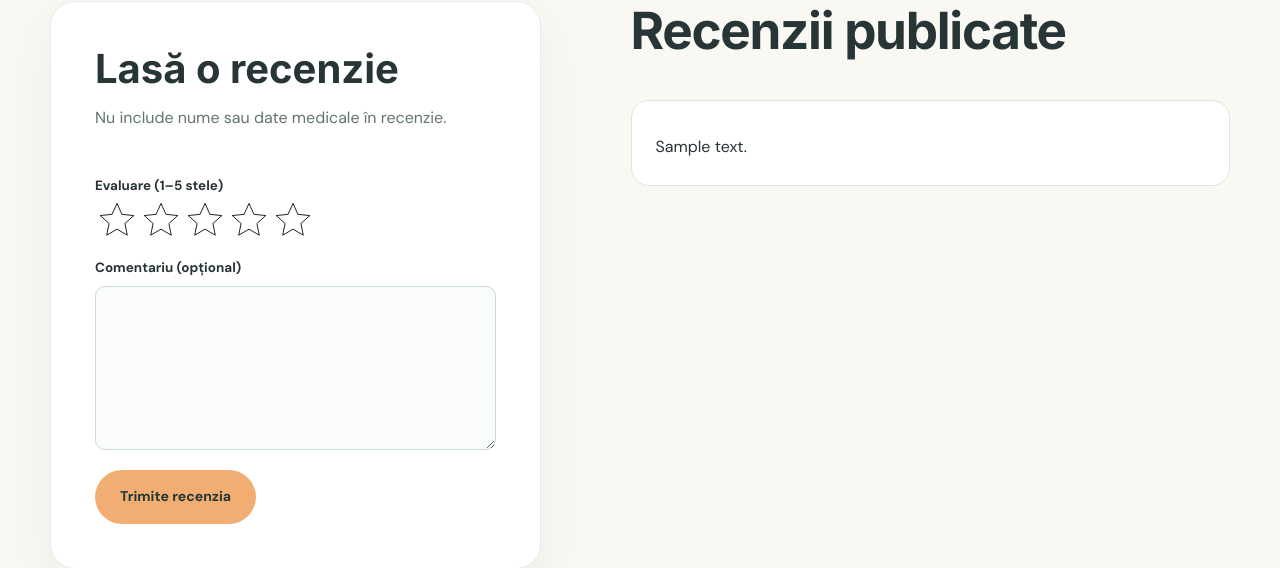
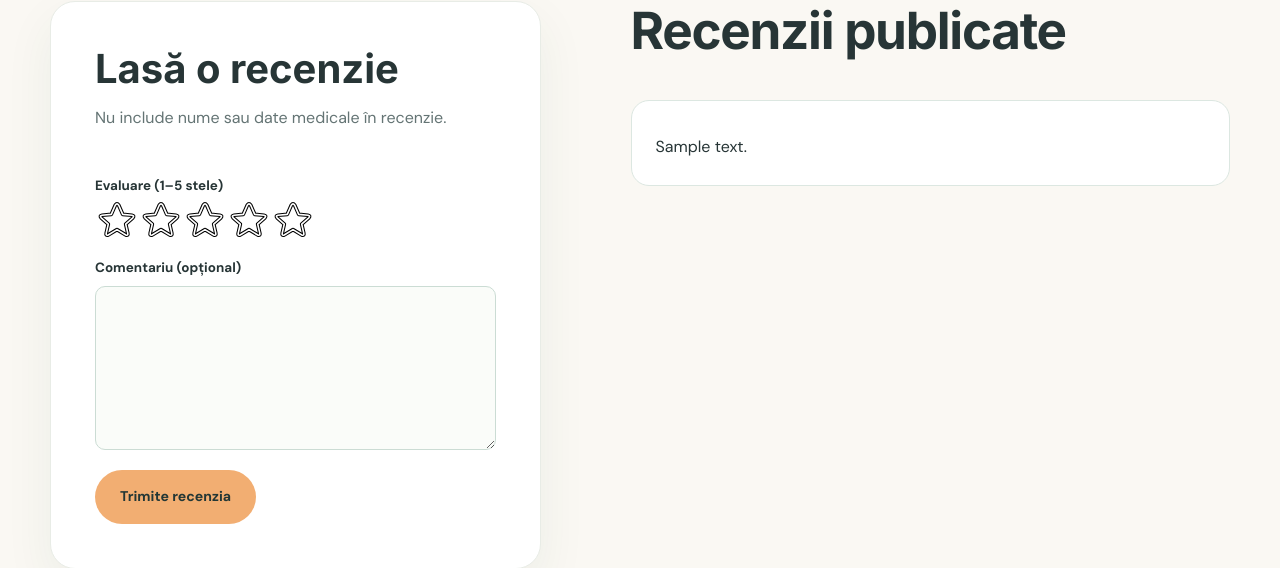
Before and after one commit to manji00/drtami, a WordPress theme: template page-recenzii.php in a window 1280 px wide. Shown: the part 483-1051 px from the top of the page. Run offline with PHP 8.4 and a stand-in for WordPress, Linux system fonts and the light colour scheme; the site name, menu and one post (Sample post) are stand-ins, and other content is empty; some libraries are stand-ins or nearby versions.

Commit message:
Round rating stars and add white inner outline

```diff
--- a/assets/css/main.css
+++ b/assets/css/main.css
@@ -68,10 +68,11 @@ em, i, cite, dfn, var, address { font-style: normal; }
     height: 38px;
     fill: #fff;
     stroke: #000;
-    stroke-width: .55;
+    stroke-width: 2.35;
     stroke-linejoin: round;
     pointer-events: none;
 }
+.review-star-inner-outline { fill: none; stroke: #fff; stroke-width: 1.05; }
 .review-star-options label:where(:has(input:checked), :has(~ label input:checked)) svg { fill: #e8a323; }
 .review-star-options label:has(input:focus-visible) { outline: 2px solid var(--primary); outline-offset: -2px; }
 @media (hover: hover) {
--- a/functions.php
+++ b/functions.php
@@ -14,7 +14,7 @@ add_action('after_setup_theme', static function (): void {
 
 add_action('wp_enqueue_scripts', static function (): void {
     wp_enqueue_style('drtami-fonts', 'https://fonts.googleapis.com/css2?family=DM+Sans:wght@400;500;600;700&family=Inter:wght@350;400;500;600;700&family=Merriweather:wght@400;700&display=swap', [], null);
-    wp_enqueue_style('drtami-main', get_theme_file_uri('/assets/css/main.css'), ['drtami-fonts'], '0.4.2');
+    wp_enqueue_style('drtami-main', get_theme_file_uri('/assets/css/main.css'), ['drtami-fonts'], '0.4.3');
     if (function_exists('drtami_core_design')) {
         $design = drtami_core_design();
         $vars = ['primary' => '--primary', 'secondary' => '--secondary', 'accent' => '--accent', 'background' => '--bg', 'cards' => '--cards', 'ink' => '--ink'];
--- a/page-recenzii.php
+++ b/page-recenzii.php
@@ -45,7 +45,8 @@ $reviews = new WP_Query([
               <label>
                 <input type="radio" name="rating" value="<?php echo esc_attr($rating); ?>" aria-label="<?php echo esc_attr($rating . ' / 5'); ?>" required>
                 <svg viewBox="0 0 24 24" aria-hidden="true" focusable="false">
-                  <path d="M12 1.5l3.1 6.9 7.5.8-5.6 5 1.5 7.4-6.5-3.8-6.5 3.8L7 14.2l-5.6-5 7.5-.8z"/>
+                  <path id="review-star-shape-<?php echo esc_attr($rating); ?>" d="M10.9 2.7Q12 .95 13.1 2.7L15.6 8.4l5.9.6q1.65.2.5 1.6l-4.5 4 1.3 5.7q.4 1.75-1.25 1.15L12 18.1l-5.55 3.35q-1.65.6-1.25-1.15l1.3-5.7-4.5-4q-1.15-1.4.5-1.6l5.9-.6z"/>
+                  <use class="review-star-inner-outline" href="#review-star-shape-<?php echo esc_attr($rating); ?>"/>
                 </svg>
               </label>
             <?php endfor; ?>
```
